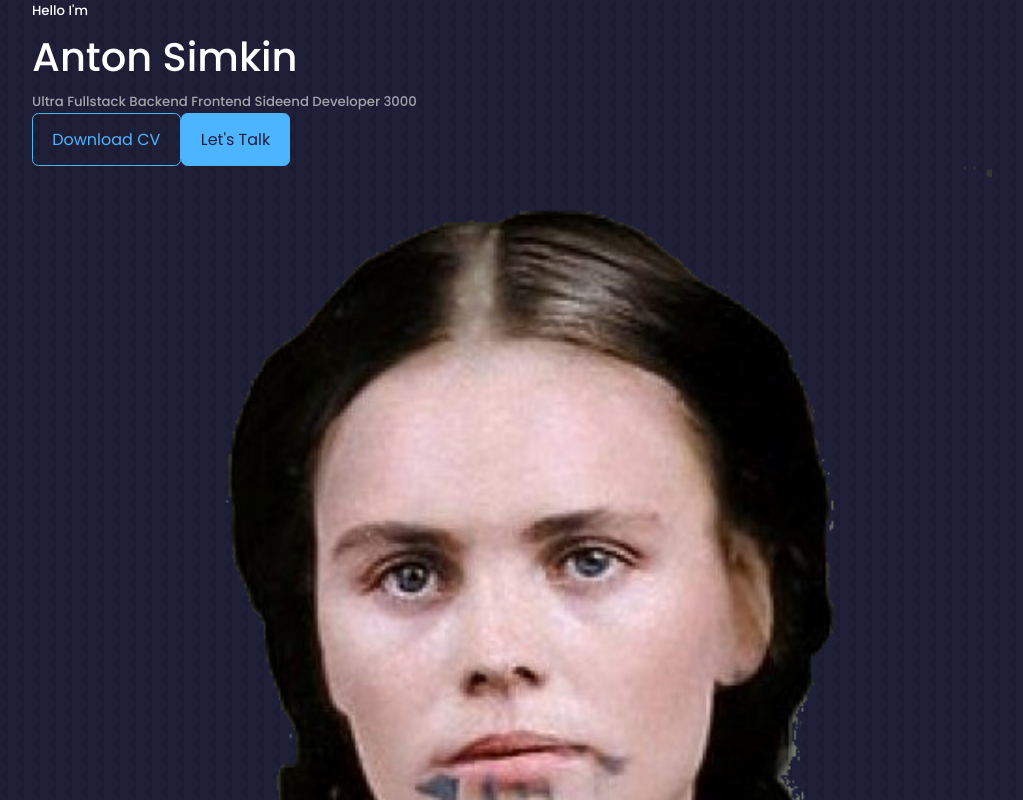
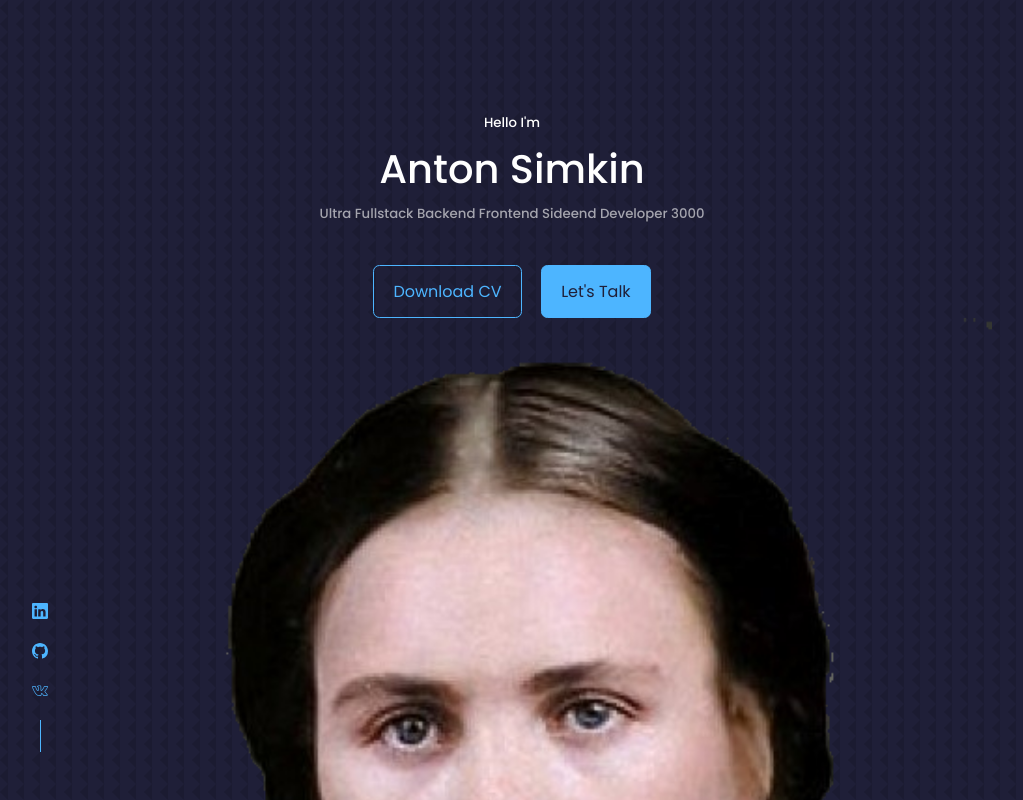
Before and after one commit to fhgaha/portfolio, a React (Create React App) app: page / in a window 1280 px wide. Shown: the top 800 px of the page, without its empty margins (128-1151 px from the left). Built offline with nearby package versions, Linux system fonts and the light colour scheme.

Commit message:
header almost done

```diff
--- a/package.json
+++ b/package.json
@@ -8,6 +8,7 @@
     "@testing-library/user-event": "^13.5.0",
     "react": "^18.2.0",
     "react-dom": "^18.2.0",
+    "react-icons": "^4.7.1",
     "react-scripts": "5.0.1",
     "web-vitals": "^2.1.4"
   },
--- a/src/components/contact/Contact.jsx
+++ b/src/components/contact/Contact.jsx
@@ -3,7 +3,7 @@
 
 const Contact = () => {
   return (
-	<div>Contact</div>
+    <div>Contact</div>
   )
 }
 
--- a/src/components/header/Header.jsx
+++ b/src/components/header/Header.jsx
@@ -2,6 +2,7 @@
 import './header.css'
 import CTA from './CTA'
 import ME from "../../assets/17620510_795128303976571_3641540145363649442_o — копия (2).png";
+import HeaderSocials from './HeaderSocials';
 
 const Header = () => {
   return (
@@ -10,7 +11,8 @@
         <h5>Hello I'm</h5>
         <h1>Anton Simkin</h1>
         <h5 className="text-light">Ultra Fullstack Backend Frontend Sideend Developer 3000</h5>
-        <CTA/>
+        <CTA />
+        <HeaderSocials />
 
         <div className="me">
           <img src={ME} alt="me" />
--- /dev/null
+++ b/src/components/header/HeaderSocials.jsx
@@ -0,0 +1,15 @@
+import React from 'react'
+import { BsGithub, BsLinkedin } from "react-icons/bs";
+import { SlSocialVkontakte } from "react-icons/sl";
+
+const HeaderSocials = () => {
+	return (
+		<div className="header__socials">
+			<a href="https://linkedin.com" target="_blank"><BsLinkedin/></a>
+			<a href="https://github.com" target="_blank"><BsGithub /></a>
+			<a href="https://vk.com" target="_blank"><SlSocialVkontakte /></a>
+		</div>
+	)
+}
+
+export default HeaderSocials
--- a/src/components/header/header.css
+++ b/src/components/header/header.css
@@ -0,0 +1,39 @@
+header {
+	height: 100vh;
+	padding-top: 7rem;
+	overflow: hidden;
+}
+
+.header__container{
+	text-align: center;
+	height: 100%;
+	position: relative;
+}
+
+/* ==================== CTA ==================== */
+
+.cta {
+	margin-top: 2.5rem;
+	display: flex;
+	gap: 1.2rem;
+	justify-content: center;
+}
+
+/* ==================== SOCIALS ==================== */
+
+.header__socials{
+	display: flex;
+	flex-direction: column;
+	align-items: center;
+	gap: 0.8rem;
+	position: absolute;
+	left: 0;
+	bottom: 3rem;
+}
+
+.header__socials::after {
+	content: '';
+	width: 1px;
+	height: 2rem;
+	background: var(--color-primary);
+}
--- a/src/index.css
+++ b/src/index.css
@@ -81,7 +81,7 @@
 }
 
 a {
-	color: var(--color-light);
+	color: var(--color-primary);
 	transition: var(--transition);
 }
 
```
Also changed, not shown: 1 other file (tests, documents, lock files or other folders).
